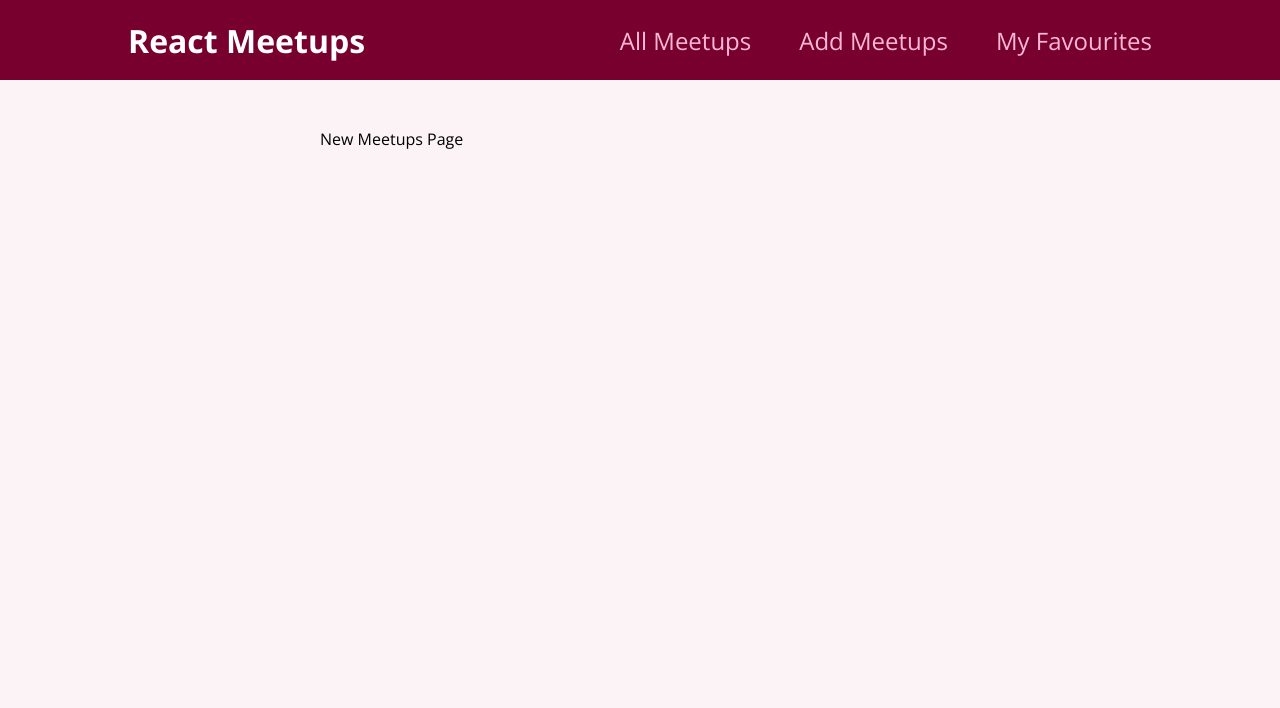
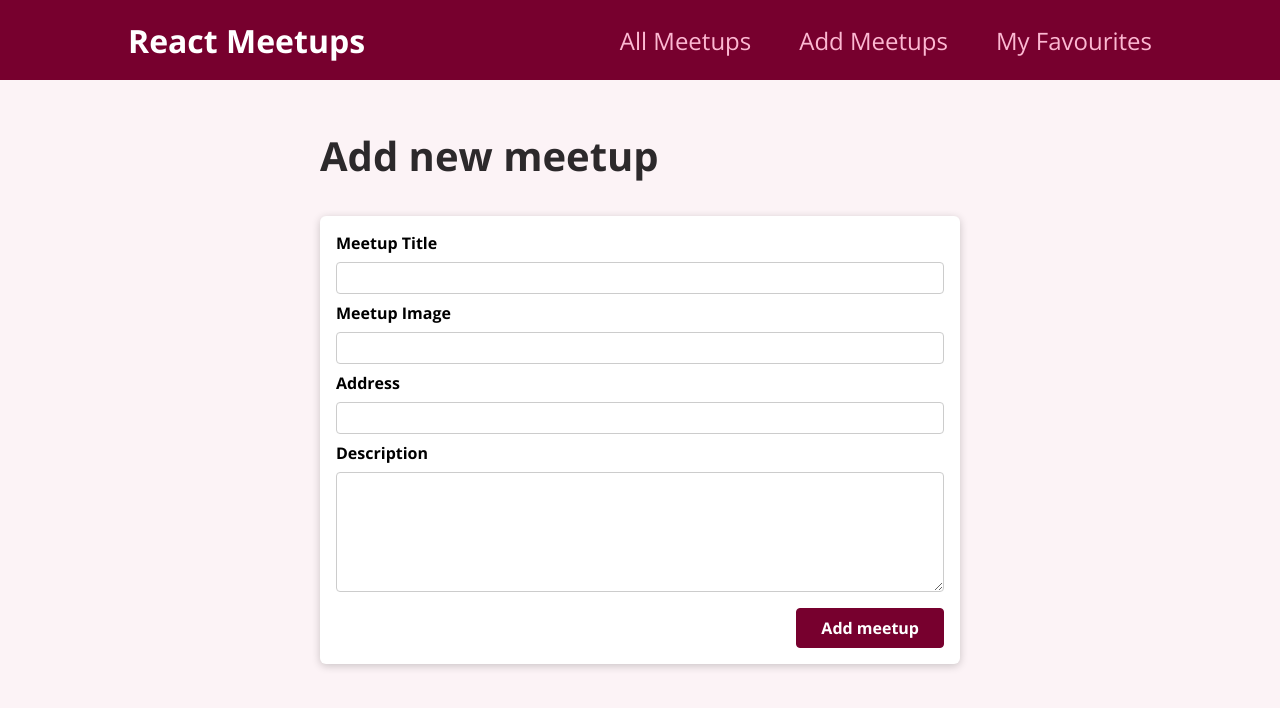
Before and after one commit to shagat/React-tut-first, a React (Create React App) app: page /new-meetup in a window 1280 px wide. Shown: the top 708 px of the page. Built offline with nearby package versions, Linux system fonts and the light colour scheme.

Commit message:
added forms UI

```diff
--- /dev/null
+++ b/src/components/meetups/NewMeetupForm.js
@@ -0,0 +1,35 @@
+import React from "react";
+import Card from "../ui/Card";
+import classes from "./NewMeetupForm.module.css";
+
+function NewMeetupForm() {
+  function submitHandler(event) {
+    event.preventDefault();
+  }
+  return (
+    <Card>
+      <form className={classes.form} onSubmit={submitHandler}>
+        <div className={classes.control}>
+          <label htmlFor="title">Meetup Title</label>
+          <input type="text" required id="title" />
+        </div>
+        <div className={classes.control}>
+          <label htmlFor="image">Meetup Image</label>
+          <input type="url" required id="image" />
+        </div>
+        <div className={classes.control}>
+          <label htmlFor="address">Address</label>
+          <input type="text" required id="address" />
+        </div>
+        <div className={classes.control}>
+          <label htmlFor="description">Description</label>
+          <textarea id="description" required rows="5"></textarea>
+        </div>
+        <div className={classes.actions}>
+          <button>Add meetup</button>
+        </div>
+      </form>
+    </Card>
+  );
+}
+export default NewMeetupForm;
--- /dev/null
+++ b/src/components/meetups/NewMeetupForm.module.css
@@ -0,0 +1,45 @@
+.form {
+    padding: 1rem;
+  }
+
+  .control {
+    margin-bottom: 0.5rem;
+  }
+
+  .control label {
+    display: block;
+    font-weight: bold;
+    margin-bottom: 0.5rem;
+  }
+
+  .control input,
+  .control textarea {
+    display: block;
+    font: inherit;
+    border-radius: 4px;
+    border: 1px solid #ccc;
+    padding: 0.25rem;
+    width: 100%;
+  }
+
+  .actions {
+    margin-top: 1rem;
+    text-align: right;
+  }
+
+  .actions button {
+    font: inherit;
+    cursor: pointer;
+    background-color: #77002e;
+    color: white;
+    padding: 0.5rem 1.5rem;
+    border: 1px solid #77002e;
+    border-radius: 4px;
+    font-weight: bold;
+  }
+
+  .actions button:hover,
+  .actions button:active {
+    background-color: #a50e48;
+    border-color: #a50e48;
+  }
--- a/src/pages/NewMeetup.js
+++ b/src/pages/NewMeetup.js
@@ -1,5 +1,11 @@
 import React from "react";
-function NewMeetupPage(){
-    return <div>New Meetups Page</div>
+import NewMeetupForm from "../components/meetups/NewMeetupForm";
+function NewMeetupPage() {
+  return (
+    <section>
+      <h1>Add new meetup</h1>
+      <NewMeetupForm />
+    </section>
+  );
 }
 export default NewMeetupPage;
```
